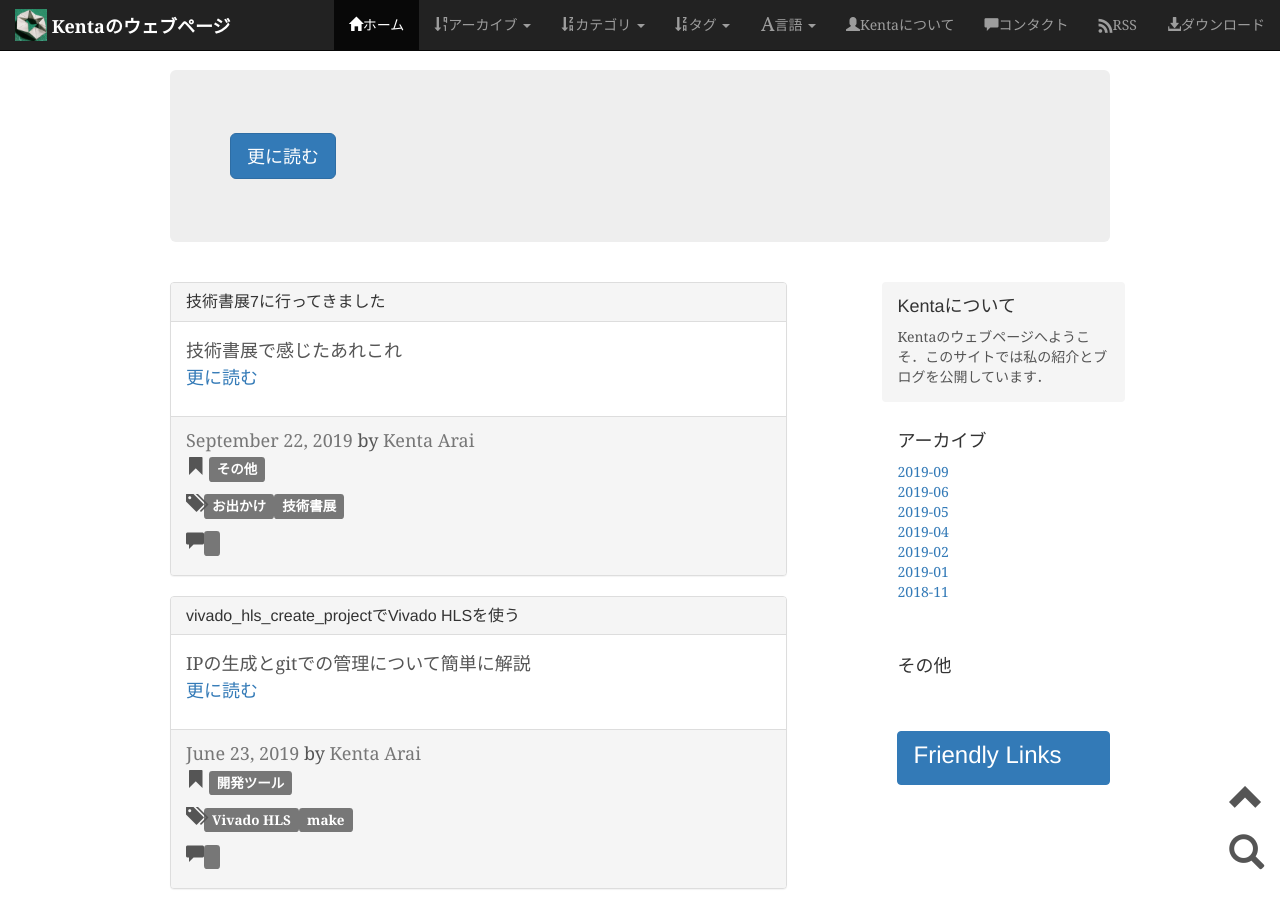
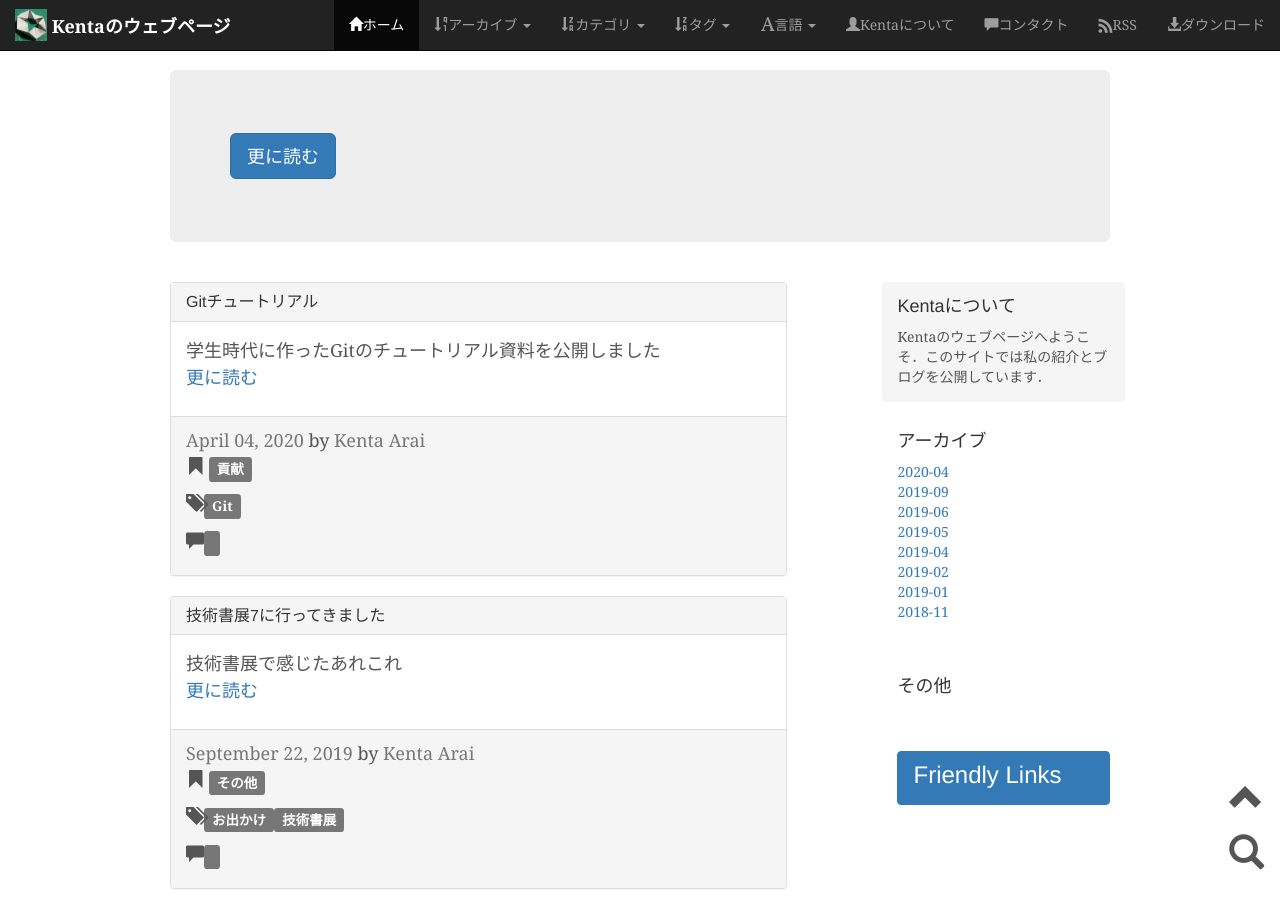
Before and after one commit to Kenta11/Kenta11.github.io, a Jekyll site: the page built from jp/index.html, in a window 1280 px wide and 900 px high. Built offline with Jekyll 4.4.1, drawn with Linux system fonts in a browser that asks for light colours; some web fonts are replaced; comment, search, counter and statistics services are not loaded; some of the changed lines change nothing that is shown.

Commit message:
Add 2020-04-04-git-introduction-jp.md

```diff
--- a/_config.yml
+++ b/_config.yml
@@ -1,32 +1,32 @@
 # Resources settings
 source:      .
-destination:      ./_site
-plugins_dir:     ./_plugins
-layouts_dir:     ./_layouts
+destination: ./_site
+plugins_dir: ./_plugins
+layouts_dir: ./_layouts
 timezone:    Asia/Tokyo
 gems:        []
-highlighter:     rouge
+highlighter: rouge
 
 # Site settings
 author: Kenta Arai
 owner_name: Kenta Arai
 
-#Server
+# Server
 # url:
 github: https://github.com/Kenta11/
 baseurl: ""
-# dnsPrefetch: "on"
-#dnsPrefetch: "off" if don't want use dns-prefetch
+dnsPrefetch: "off"
+# dnsPrefetch: "off" if don't want use dns-prefetch
 # dns:
 #       - "//dns18.hichina.com"
 #       - "//dns17.hichina.com"
 
-#Github announce Settings
+# Github announce Settings
 github_username: Kenta11
 github_repo: Kenta11.github.io
 github_label: announcement
 
-#Page settings
+# Page settings
 future: true
 show_drafts: nil
 lsi: true
@@ -35,12 +35,12 @@ safe: false
 permalink: /:year/:month/:day/:title/
 markdown: kramdown
 
-#Navbar setting
-#If show the 'download' item on the navbar
+# Navbar setting
+# If show the 'download' item on the navbar
 showdownload: true
 
-#Pagination setting
-#Testing, not opening
+# Pagination setting
+# Testing, not opening
 paginatenum: 2
 
 exclude: ['README.md','Manifest.md']
@@ -58,15 +58,3 @@ keywords:
         - "Verilog HDL"
         - "Vim"
         - "Linux"
-
-#Others
-
-# #ChangYan
-# changyan:
-#   appid: "cys9CkC15"
-#   appconf: "prod_6c14cfe1b9706846e412ddac9bcdb068"
-
-# #Formspree
-# formspree:
-#   email_prefix: "1540294142"
-#   email_suffix: "qq.com"
--- /dev/null
+++ b/_posts/2020-04-04-git-introduction-jp.md
@@ -0,0 +1,33 @@
+---
+layout: postjp
+title: Gitチュートリアル
+description: "学生時代に作ったGitのチュートリアル資料を公開しました"
+date: 2020-04-04 12:00:00 +0900
+lang: jp
+nav: post
+category: 貢献
+tags: [Git]
+---
+# Gitの教材を作りました
+
+学生時代に，研究室に新しく入ってきた学部生向けにGitの解説をする機会がありました．
+作成したドキュメントは簡単なC言語プログラムのバージョン管理を題材としており，Gitにおける必要最低限のサブコマンドが使えるようになることを目指しています．
+またGithubの使い方についてもレクチャーしています．
+この教材を加筆・修正したものを公開することにします．
+
+# Git教材一覧
+
+## 教材の使用規約
+
+教材をダウンロードした時点で，以下の規約に同意したものとみなします．
+
+- 教材の著作権はKenta Araiに帰属します
+- 教材の再配布，変更，商用利用の全てを許可します
+    - ただしドキュメントには`Copyright (c) 2020 Kenta Arai`を残しておいて下さい
+- 教材の利用によって生じた損害の一切に関して，著作者はなんら責任を負いません
+
+## リンク
+
+[PPTX版]({{site.baseurl}}/assets/2020-04-04-git-introduction/Git-Introduction.pptx) [PDF版]({{site.baseurl}}/assets/2020-04-04-git-introduction/Git-Introduction.pdf)
+
+[C言語プログラムのプロジェクト]({{site.baseurl}}/assets/2020-04-04-git-introduction/source_code.tar.gz)
```
Also changed, not shown: 3 other files.
